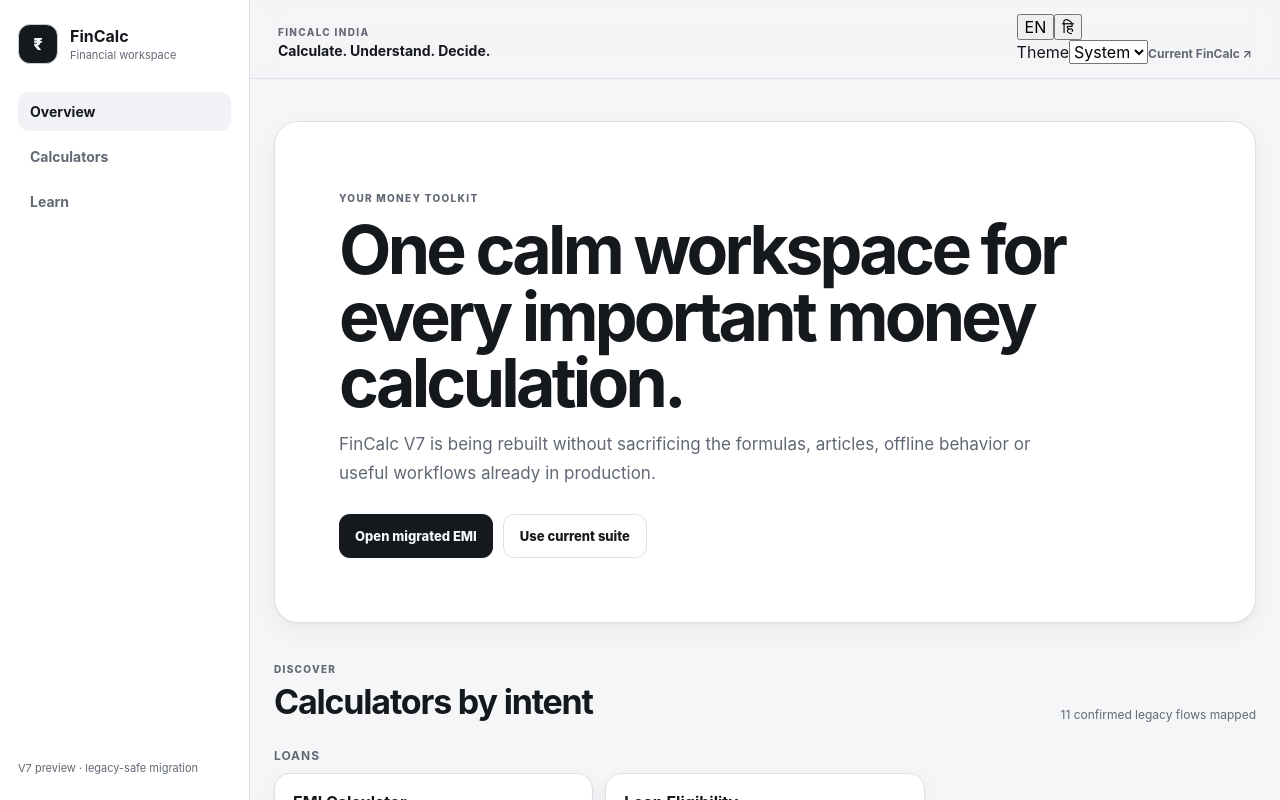
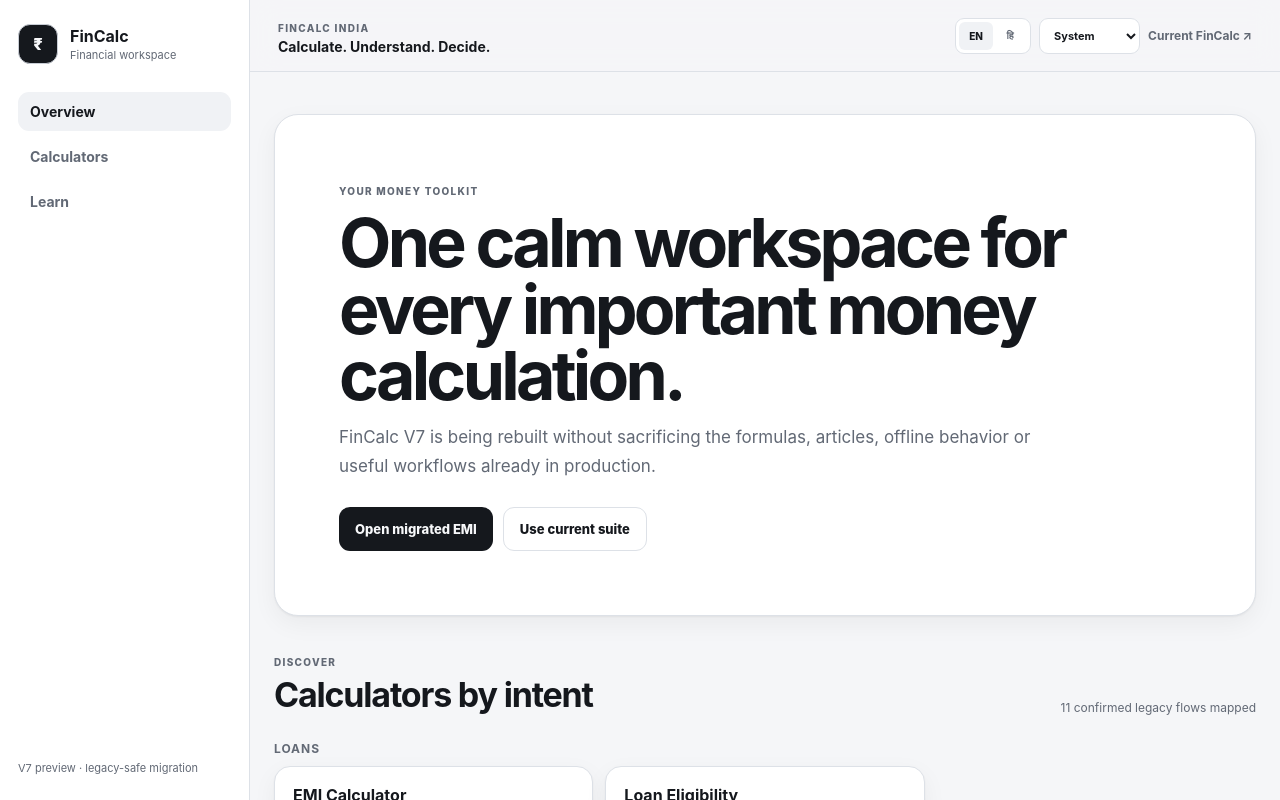
Before and after one commit to S2zxx0zxx/financeCalculator-Ind-v6.0-, a React (Vite) app in the folder apps/web/: page / in a window 1280 px wide. Shown: the top 800 px of the page. Built offline with nearby package versions, Linux system fonts and the light colour scheme.

Commit message:
style(v7): finish accessible global preference controls

```diff
--- a/apps/web/src/styles/global.css
+++ b/apps/web/src/styles/global.css
@@ -95,3 +95,11 @@
 @media (prefers-reduced-motion: reduce) {
   *, *::before, *::after { scroll-behavior: auto !important; transition-duration: .001ms !important; animation-duration: .001ms !important; animation-iteration-count: 1 !important; }
 }
+
+
+.sr-only { position: absolute; width: 1px; height: 1px; padding: 0; margin: -1px; overflow: hidden; clip: rect(0,0,0,0); white-space: nowrap; border: 0; }
+.topbar-actions { display: flex; align-items: center; gap: 8px; }
+.theme-control select { min-height: 36px; border: 1px solid var(--fc-border); border-radius: 9px; padding: 0 28px 0 10px; background: var(--fc-surface); color: var(--fc-text); font-size: 11px; font-weight: 750; }
+.language-control { display: flex; padding: 3px; border: 1px solid var(--fc-border); border-radius: 9px; background: var(--fc-surface); }
+.language-control button { width: 34px; min-height: 28px; border: 0; border-radius: 6px; background: transparent; color: var(--fc-text-soft); cursor: pointer; font-size: 10px; font-weight: 850; }
+.language-control button[aria-pressed="true"] { background: var(--fc-surface-soft); color: var(--fc-text); }
```
